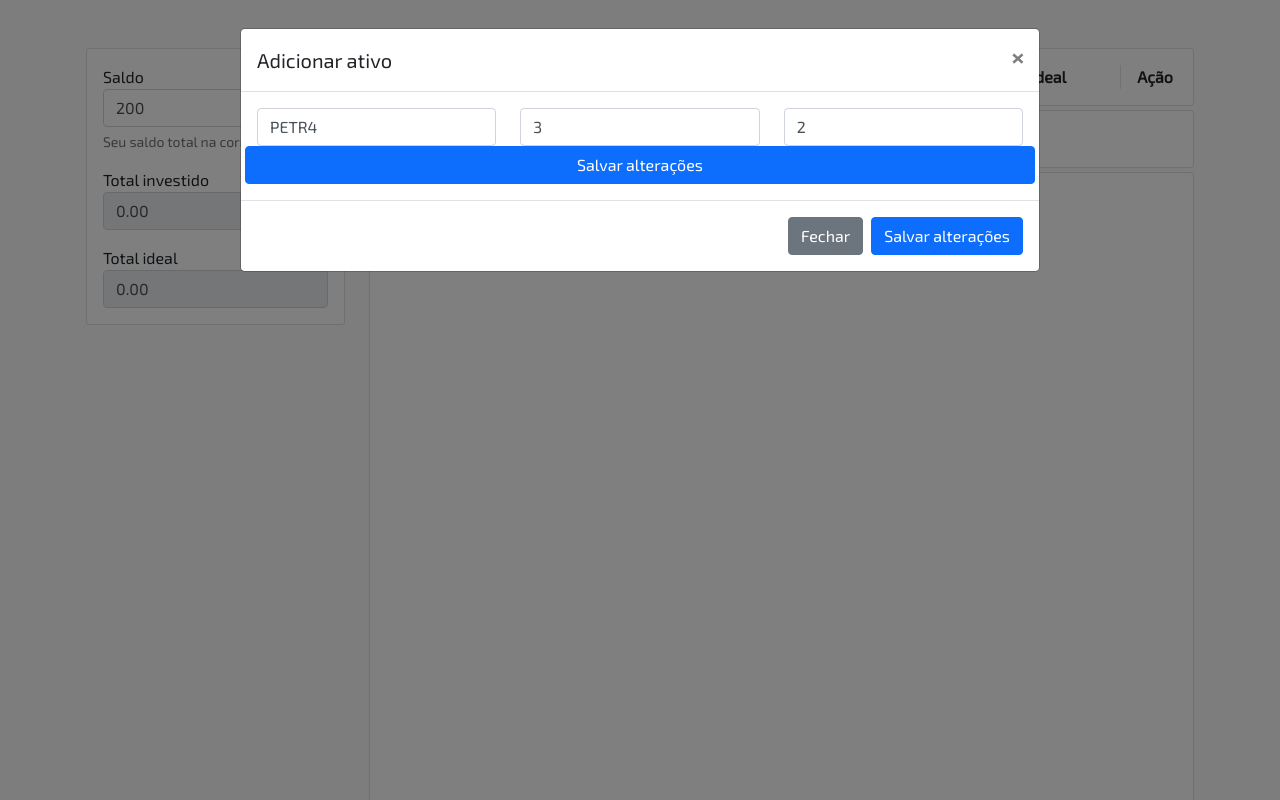
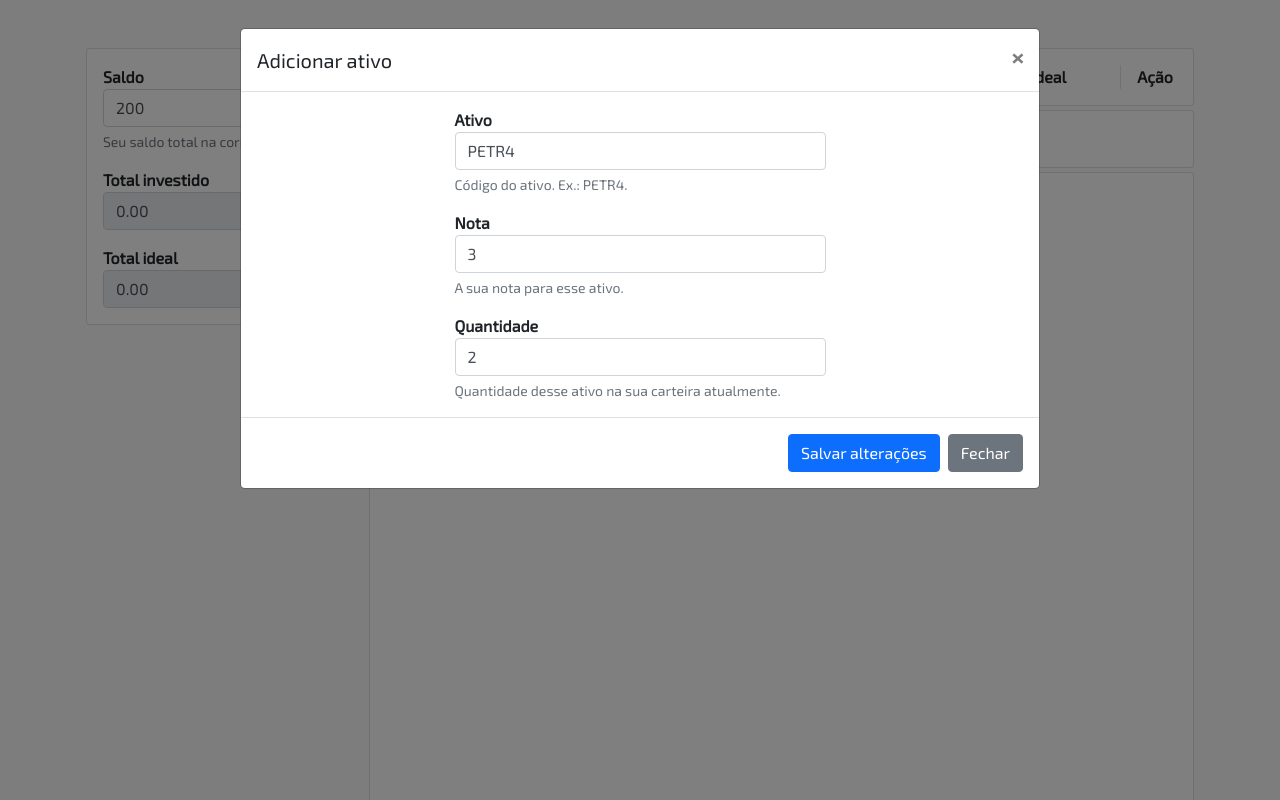
Before and after one commit to danjsillva/planilhapit-web, a React (Create React App) app: page / in a window 1280 px wide. Both pictures are taken after a click on the element 781 px from the left and 139 px from the top of the page. Shown: the top 800 px of the page. Built offline with nearby package versions, Linux system fonts and the light colour scheme; the HTML template or start-up script is replaced by a standard one.

Commit message:
fix: corrigido estilo do form do modal

```diff
--- a/src/components/AssetModal.js
+++ b/src/components/AssetModal.js
@@ -58,23 +58,32 @@
                     <div className="modal-body">
                         <form onSubmit={handleSubmitForm}>
                             <div className="row">
-                                <div className="col">
+                                <div className="col-6 offset-3">
+                                    <label htmlFor="">Ativo</label>
                                     <input value={form.label} onChange={e => setForm({ ...form, label: e.target.value.toUpperCase()})} className="form-control" />
+                                    <div className="form-text">Código do ativo. Ex.: PETR4.</div>
                                 </div>
-                                <div className="col">
-                                    <input value={form.grade} onChange={e => setForm({ ...form, grade: e.target.value})} className="form-control" />
+                            </div>
+                            <div className="row">
+                                <div className="col-6 offset-3 mt-3">
+                                    <label htmlFor="">Nota</label>
+                                    <input type="number" value={form.grade} onChange={e => setForm({ ...form, grade: e.target.value})} className="form-control" />
+                                    <div className="form-text">A sua nota para esse ativo.</div>
                                 </div>
-                                <div className="col">
-                                    <input value={form.amount} onChange={e => setForm({ ...form, amount: e.target.value})} className="form-control" />
+                            </div>
+                            <div className="row">
+                                <div className="col-6 offset-3 mt-3">
+                                    <label htmlFor="">Quantidade</label>
+                                    <input type="number" value={form.amount} onChange={e => setForm({ ...form, amount: e.target.value})} className="form-control" />
+                                    <div className="form-text">Quantidade desse ativo na sua carteira atualmente.</div>
                                 </div>
-                                <button type="submit" className="btn btn-primary">Salvar alterações</button>
                             </div>
                         </form>
                     </div>
 
                     <div className="modal-footer">
+                        <button type="button" className="btn btn-primary" onClick={handleSubmitForm}>Salvar alterações</button>
                         <button type="button" className="btn btn-secondary" data-dismiss="modal">Fechar</button>
-                        <button type="button" className="btn btn-primary">Salvar alterações</button>
                     </div>
                 </div>
             </div>
--- a/src/style.css
+++ b/src/style.css
@@ -3,6 +3,10 @@
     background-color: #fafafa;
 }
 
+label {
+    font-weight: bold;
+}
+
 .pointer {
     cursor: pointer;
 }
```
